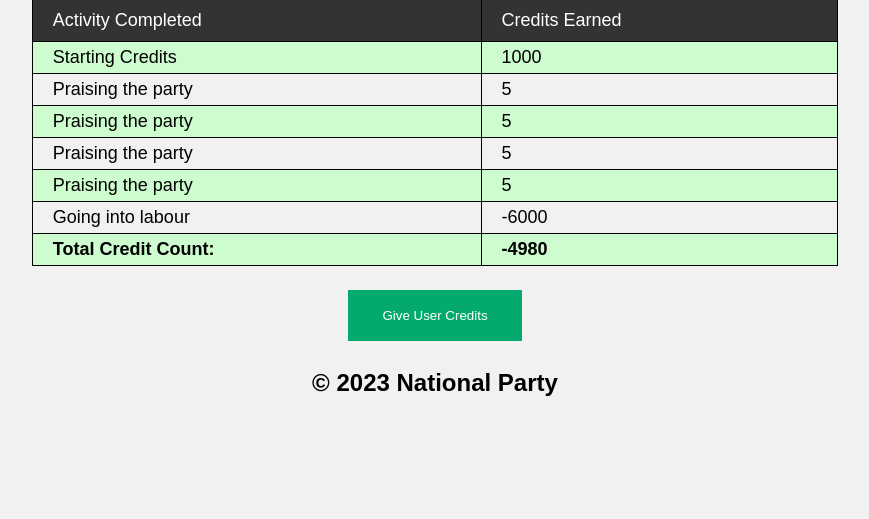
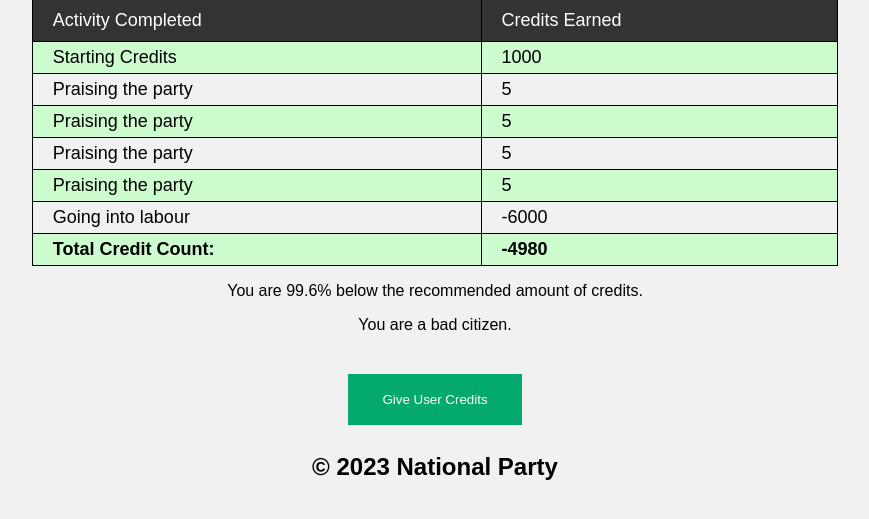
Before and after one commit to Jordan15761593619566/Social-Credits, a Flask app: page /credits in a window 1280 px wide. Shown: the part 186-705 px from the top of the page, without its empty margins (205-1074 px from the left). Run offline with Flask 2, Linux system fonts and the light colour scheme; a user stored in the database is signed in; data comes from the database, SQL or seed files in the repository; both versions use the stored data as it was after the commit.

Commit message:
final edits

```diff
--- a/routes.py
+++ b/routes.py
@@ -105,6 +105,8 @@
 
 @app.route('/credits', methods = ["GET","POST"])
 def credits():
+    recommendedCredits = 5000 # The amount of credits that a "good citizen" should be at. Change this to make the "good citizen" value different.
+
     # Getting the user information from the database, filtering with the current signed in user.
     user = models.User.query.filter_by(id=current_user.id).first()
     user_activities = models.User_Activities.query.filter_by(user_id = current_user.id).all()
@@ -122,37 +124,38 @@
         user_credits += activity_value
         # Adding the activity to the list so it can be displayed in the table on the credits page.
         all_activities.append(activity)
+    percentageOfRecommended = user_credits/recommendedCredits # Getting the percentage of the recommended credits.
     if request.method == "POST":
         return redirect(url_for("give_credits"))
-    return(render_template('credits.html', page_title = 'Credits', user = user, user_credits = user_credits, all_activities = all_activities))
+    return(render_template('credits.html', page_title = 'Credits', user = user, user_credits = user_credits, all_activities = all_activities, percentage = percentageOfRecommended))
 
 @app.route('/give_credits', methods = ["GET", "POST"])
 def give_credits():
-    form = Select_Activity()
-    activities = models.Activities.query.all()
-    form.activity.choices = [(activity.id, activity.type) for activity in activities]
+    form = Select_Activity() # assigning the form to a variable
+    activities = models.Activities.query.all() # pulling the data
+    form.activity.choices = [(activity.id, activity.type) for activity in activities] # assigning the data to the form
 
-    userform = Select_User()
-    users = models.User.query.all()
-    userform.user.choices = [(user.id, f"{user.id} - {user.name}") for user in users]
+    userform = Select_User() # assigning the form to a variable
+    users = models.User.query.all() # pulling the data from the database
+    userform.user.choices = [(user.id, f"{user.id} - {user.name}") for user in users] # assigning the data to the form
 
-    if request.method == "POST":
-        if form.is_submitted():
-            activity_id = form.activity.data
-            activity = models.Activities.query.filter_by(id = activity_id).first()
-            user_id = userform.user.data
-            user = models.User.query.filter_by(id = user_id).first()
+    if request.method == "POST": # if a form is submitted
+        if form.is_submitted(): # and the form is the Select_Activity form for this specific purpose (done this way as there are multiple different forms using the "POST" method on the admin page)
+            activity_id = form.activity.data # Getting the selected activity id from the submitted form
+            activity = models.Activities.query.filter_by(id = activity_id).first() # Getting the activity information by putting the id into the database
+            user_id = userform.user.data # Getting the selected user from the form
+            user = models.User.query.filter_by(id = user_id).first() # Getting the user's information from the database
 
-            user_id = user.id
-            activity_id = activity.id
-            new_user_activity = models.User_Activities(user_id = user_id, activity_id = activity_id)
-            db.session.add(new_user_activity)
-            try:
-                db.session.commit()
-                flash("Successfully updated user credits.", 'success')
-            except:
-                flash("Failed to update user's credits.", 'error')
-        return redirect(url_for('credits'))
+            user_id = user.id # Assigning the database user id to a variable
+            activity_id = activity.id # Assigning the database activity id to the variable
+            new_user_activity = models.User_Activities(user_id = user_id, activity_id = activity_id) # putting these into a database model
+            db.session.add(new_user_activity) # adding it to the database session
+            try: #do this first
+                db.session.commit() # commit it to the database
+                flash("Successfully updated user credits.", 'success') # flash the user with a success message
+            except: # if this fails
+                flash("Failed to update user's credits.", 'error') # flash the user with an error message
+        return redirect(url_for('credits')) # redirect back to the home page
     return render_template('give_credits.html', page_title = 'Give Credits', form = form, userform = userform)
 
 @app.route('/delete_user', methods = ["GET", "POST"])
--- a/templates/credits.html
+++ b/templates/credits.html
@@ -27,6 +27,21 @@
     </table>
 </div>
 
+<div class = "homeText">
+    {% if percentage > 0 and percentage <= 100 %}
+        <p>You have {{ percentage * 100 }}% of the recommended credits.</p>
+        <p>You are an okay citizen.</p>
+    {% endif %}
+    {% if percentage > 100 %}
+        <p>You have {{ percentage * 100 }}% of the recommended credits.</p>
+        <p>You are a perfect citizen.</p>
+    {% endif %}
+    {% if percentage < 0 %}
+        <p>You are {{ percentage * -100}}% below the recommended amount of credits.</p>
+        <p>You are a bad citizen. </p>
+    {% endif %}
+</div>
+
 {% if current_user.permissions == "ADMINISTRATOR" %}
 <div class = "creditButton">
     <form action = "" method = "post">
--- a/templates/layout.html
+++ b/templates/layout.html
@@ -1,4 +1,5 @@
 <!doctype html>
+<!--Layout page, combines in the header, nav, footer and the content from the other web pages-->
 <html>
   <head>
     <link rel="stylesheet" href="/static/layout.css">
@@ -8,6 +9,7 @@
     {% include 'header.html' %}
     {% include 'nav.html' %}
     <div>
+      <!--Collecting and displaying 'success' flashed messages-->
       {% with messages = get_flashed_messages(category_filter=["success"]) %}
           {% if messages %}
             <div class="alert success">
@@ -19,6 +21,7 @@
           {% endif %}
       {% endwith %}
 
+      <!--Collecting and displaying 'error' flashed messages-->
       {% with errors = get_flashed_messages(category_filter=["error"]) %}
         {% if errors %}
         <div class="alert">
--- a/templates/nav.html
+++ b/templates/nav.html
@@ -1,12 +1,15 @@
 <div class="topnav">
     <nav>
         <a href="/">Home</a>
+        <!--This only displays if the user is signed in-->
         {% if current_user.is_authenticated %}
         <a href = "/credits">Credits</a>
         {% endif %}
+        <!--This only displays if the user has the ADMINISTRATOR permission. -->
         {% if current_user.permissions == 'ADMINISTRATOR' %}
         <a href="/admin">Admin</a>
         {% endif %}
+        <!--This changes the Login button to a Logout button, only if the user is signed in, otherwise it shows up as a Login button.-->
         {% if current_user.is_authenticated %}
         <a href="/logout">Logout</a>
         {% else %}
```
Also changed, not shown: templates/login.html (+4 -8 lines), CreditsDB.db.
